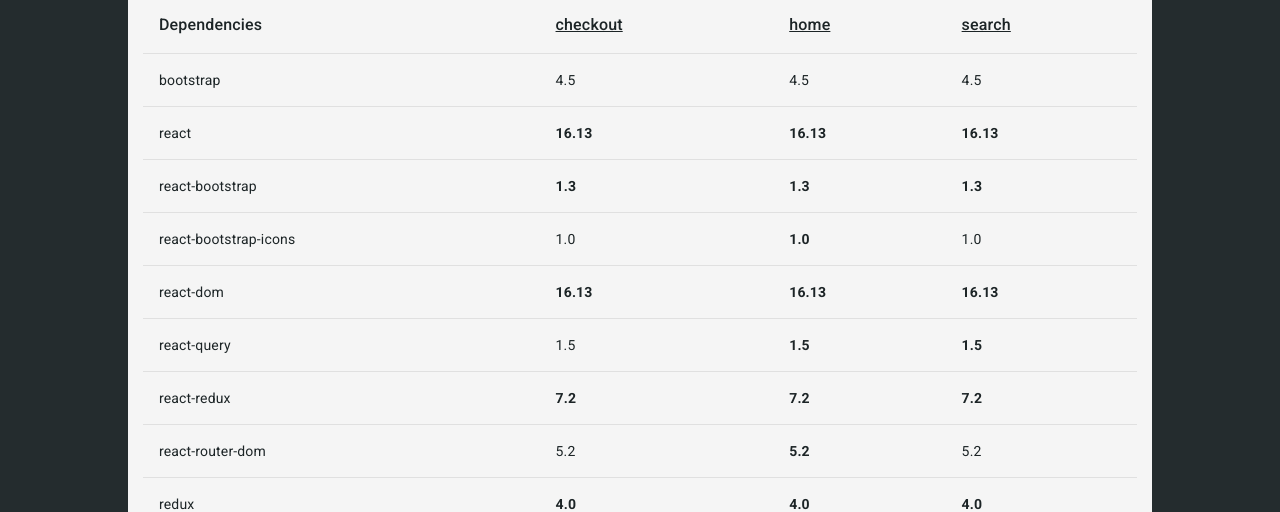
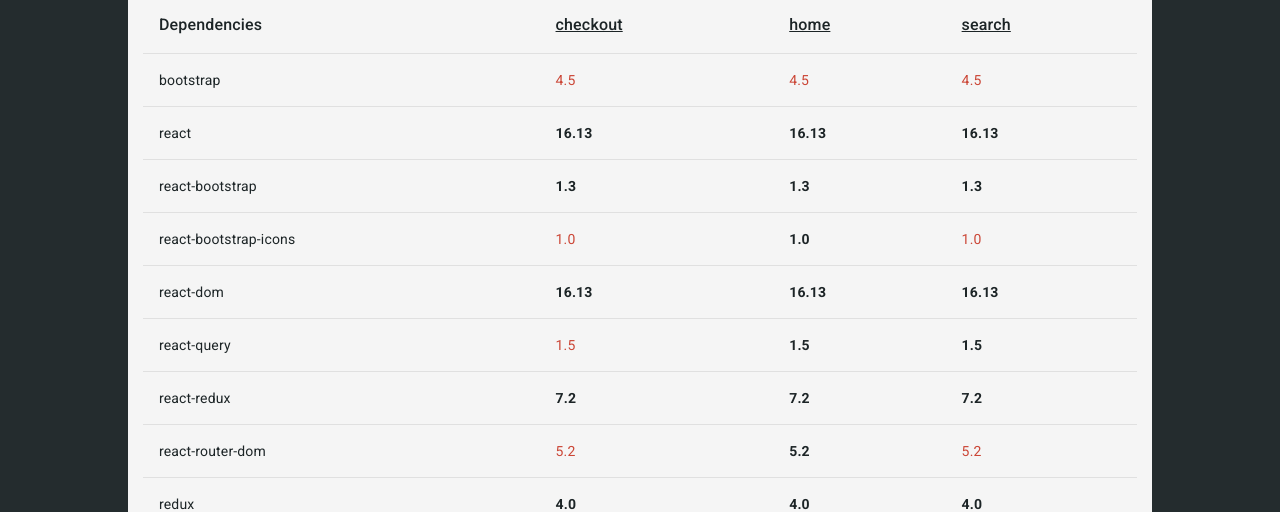
Before and after one commit to oslabs-beta/atriom-dashboard, a React app: page /dependencies in a window 1280 px wide. Shown: the part 189-701 px from the top of the page. Built offline with nearby package versions, Linux system fonts and the light colour scheme; a web font is replaced by a local one.

Commit message:
shared dependencies & hover text

```diff
--- a/src/helpers/chartdata.js
+++ b/src/helpers/chartdata.js
@@ -62,7 +62,12 @@
         depList[j].name === apps[i].data.dependencies[index].name &&
         !overrides[apps[i].id][depList[j].name]
       ) {
-        depList[j][apps[i].id] = apps[i].data.dependencies[index].version;
+        depList[j][apps[i].id] = (
+          <div className="not_shared">
+            {apps[i].data.dependencies[index].version}
+            <span className="hovertext">This should be shared.</span>
+          </div>
+        );
         index++;
       } else {
         depList[j][apps[i].id] = 'N/A';
--- a/src/styles/DependencyChart.scss
+++ b/src/styles/DependencyChart.scss
@@ -18,4 +18,25 @@
   .cell {
     color: #1c2426;
   }
+  .not_shared {
+    color: #cb4636;
+    position: relative;
+    display: inline-block;
+  }
+  .not_shared .hovertext {
+    visibility: hidden;
+    width: 160px;
+    background-color: #1c2426;
+    color: #f5f5f5;
+    z-index: 1;
+    top: -20px;
+    left: 30px;
+    text-align: center;
+    padding: 5px;
+    border-radius: 4px;
+    position: absolute;
+  }
+  .not_shared:hover .hovertext {
+    visibility: visible;
+  }
 }
```
